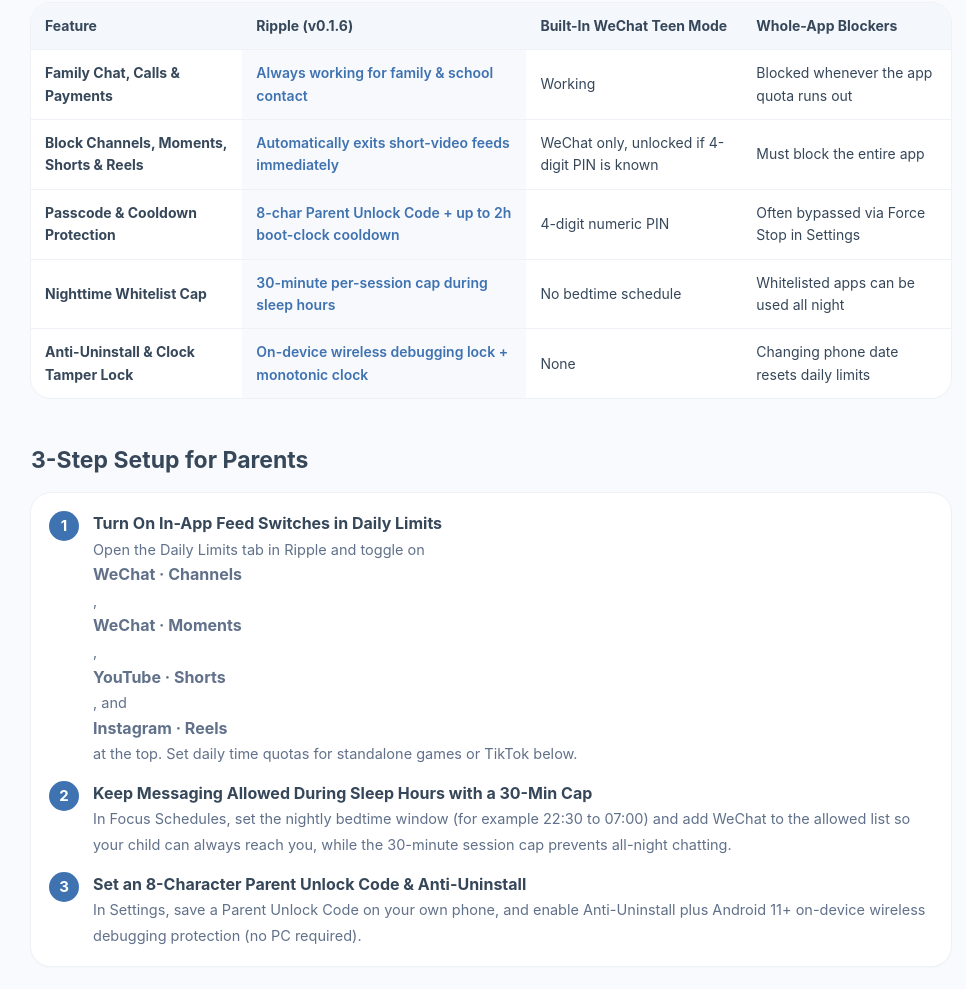
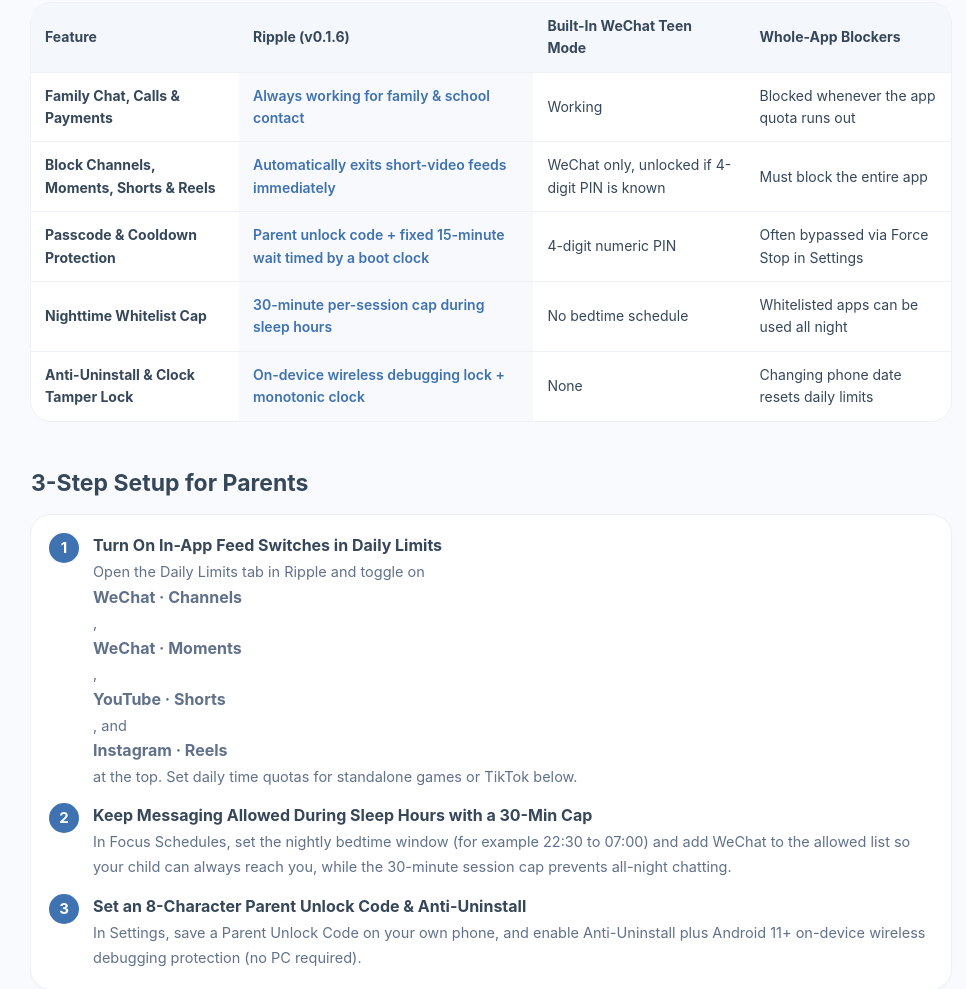
Before and after one commit to ripplefocus/ripplefocus.github.io, a plain HTML site: page en/wechat-channels-parental-control/index.html in a window 1280 px wide. Shown: the part 920-1909 px from the top of the page, without its empty margins (149-1115 px from the left). Drawn offline with Linux system fonts and the light colour scheme.

Commit message:
en/wechat-channels: fix stale 8-char code and 2h cooldown to fixed 15-minute wait

```diff
--- a/en/wechat-channels-parental-control/index.html
+++ b/en/wechat-channels-parental-control/index.html
@@ -154,7 +154,7 @@ footer a{color:var(--ink2);text-decoration:none;margin:0 6px}
         </tr>
         <tr>
           <td><b>Passcode &amp; Cooldown Protection</b></td>
-          <td class="hi">8-char Parent Unlock Code + up to 2h boot-clock cooldown</td>
+          <td class="hi">Parent unlock code + fixed 15-minute wait timed by a boot clock</td>
           <td>4-digit numeric PIN</td>
           <td>Often bypassed via Force Stop in Settings</td>
         </tr>
```
